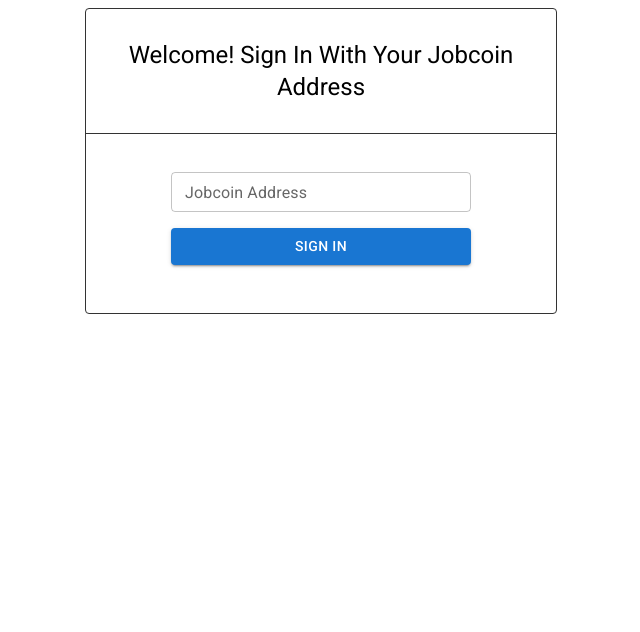
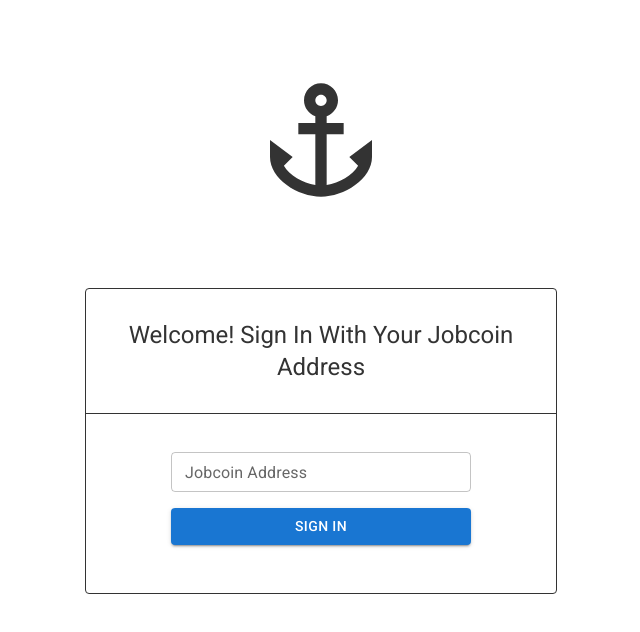
Before and after one commit to EnshaednHiker/jobcoin, a Next.js app: page / in a window 1280 px wide. Shown: the top 632 px of the page, without its empty margins (319-959 px from the left). Built offline with nearby package versions, Linux system fonts and the light colour scheme.

Commit message:
added logo to sign in page

```diff
--- a/components/SignInPage/index.tsx
+++ b/components/SignInPage/index.tsx
@@ -3,7 +3,13 @@ import Head from "next/head";
 import Button from "@mui/material/Button";
 import TextField from "@mui/material/TextField";
 
-import { SignInWrapper, StyledForm, StyledTypography, Wrapper } from "./styles";
+import {
+  SignInWrapper,
+  StyledAnchorIcon,
+  StyledForm,
+  StyledTypography,
+  Wrapper,
+} from "./styles";
 
 const SignIn: NextPage = () => {
   return (
@@ -17,6 +23,7 @@ const SignIn: NextPage = () => {
         <link rel="icon" href="/favicon.ico" />
       </Head>
       <Wrapper>
+        <StyledAnchorIcon />
         <SignInWrapper>
           <StyledTypography
             // @ts-ignore issue with emotion not picking up the component prop
--- a/components/SignInPage/styles.ts
+++ b/components/SignInPage/styles.ts
@@ -1,8 +1,17 @@
 import styled from "@emotion/styled";
 import Typography from "@mui/material/Typography";
+import AnchorIcon from "@mui/icons-material/Anchor";
+
+export const StyledAnchorIcon = styled(AnchorIcon)`
+  color: #333333;
+  height: auto;
+  margin: 64px 0 80px;
+  width: 136px;
+`;
 
 export const StyledTypography = styled(Typography)`
   border-bottom: 0.0625rem solid #333333;
+  color: #333333;
   padding: 1.875rem 1rem;
 `;
 
```
